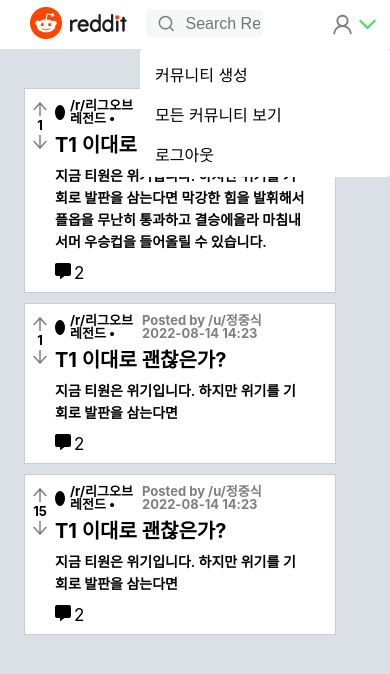
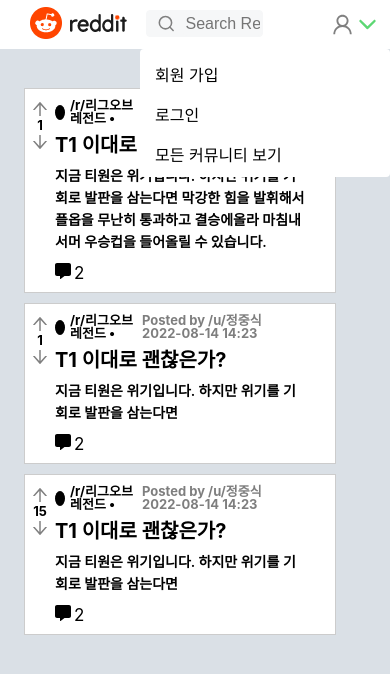
Before and after one commit to jungsikjeong/react-reddit, a React (Create React App) app in the folder client/: page / in a window 390 px wide. Both pictures are taken after a click on the element 204 px from the left and 23 px from the top of the page. Shown: the top 674 px of the page. Built offline with nearby package versions, Linux system fonts and the light colour scheme.

Commit message:
모바일 메뉴 user있을때 없을때 화면 구현 및 로그아웃 구현

```diff
--- a/client/src/components/Header/MobileSideMenu.js
+++ b/client/src/components/Header/MobileSideMenu.js
@@ -1,7 +1,9 @@
 import React from 'react';
 import PropTypes from 'prop-types';
 import styled from 'styled-components';
+import { useDispatch, useSelector } from 'react-redux';
 import { Link } from 'react-router-dom';
+import { logout, reset } from '../../features/auth/authSlice';
 
 const Container = styled.div``;
 
@@ -32,9 +34,18 @@
 `;
 
 const MobileSideMenu = ({ menuState }) => {
+  const dispatch = useDispatch();
+
+  const { user } = useSelector((state) => state.auth);
+
+  const onLogout = () => {
+    dispatch(logout());
+    dispatch(reset());
+  };
+
   return (
     <Container>
-      {menuState && (
+      {menuState && user && (
         <Navbar>
           <List>
             <Link to='/createCommunity'>
@@ -44,8 +55,23 @@
               <Item>모든 커뮤니티 보기</Item>
             </Link>
 
-            {/* todo:로그아웃에 성공하면 홈으로 돌려보내기 */}
-            <Item>로그아웃</Item>
+            <Item onClick={onLogout}>로그아웃</Item>
+          </List>
+        </Navbar>
+      )}
+
+      {menuState && !user && (
+        <Navbar>
+          <List>
+            <Link to='/register'>
+              <Item>회원 가입</Item>
+            </Link>
+            <Link to='/login'>
+              <Item>로그인</Item>
+            </Link>
+            <Link to='/lists'>
+              <Item>모든 커뮤니티 보기</Item>
+            </Link>
           </List>
         </Navbar>
       )}
```
